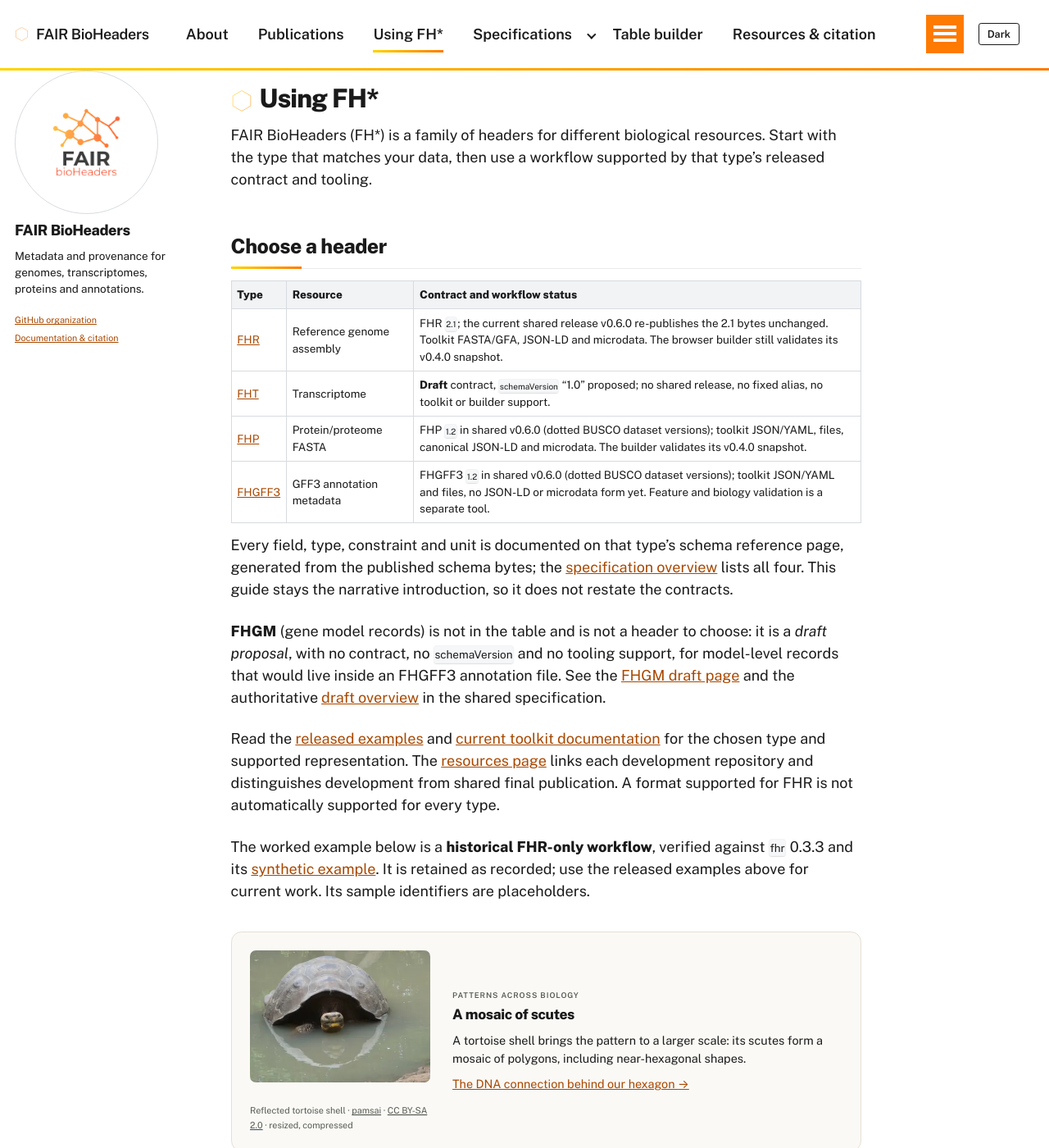
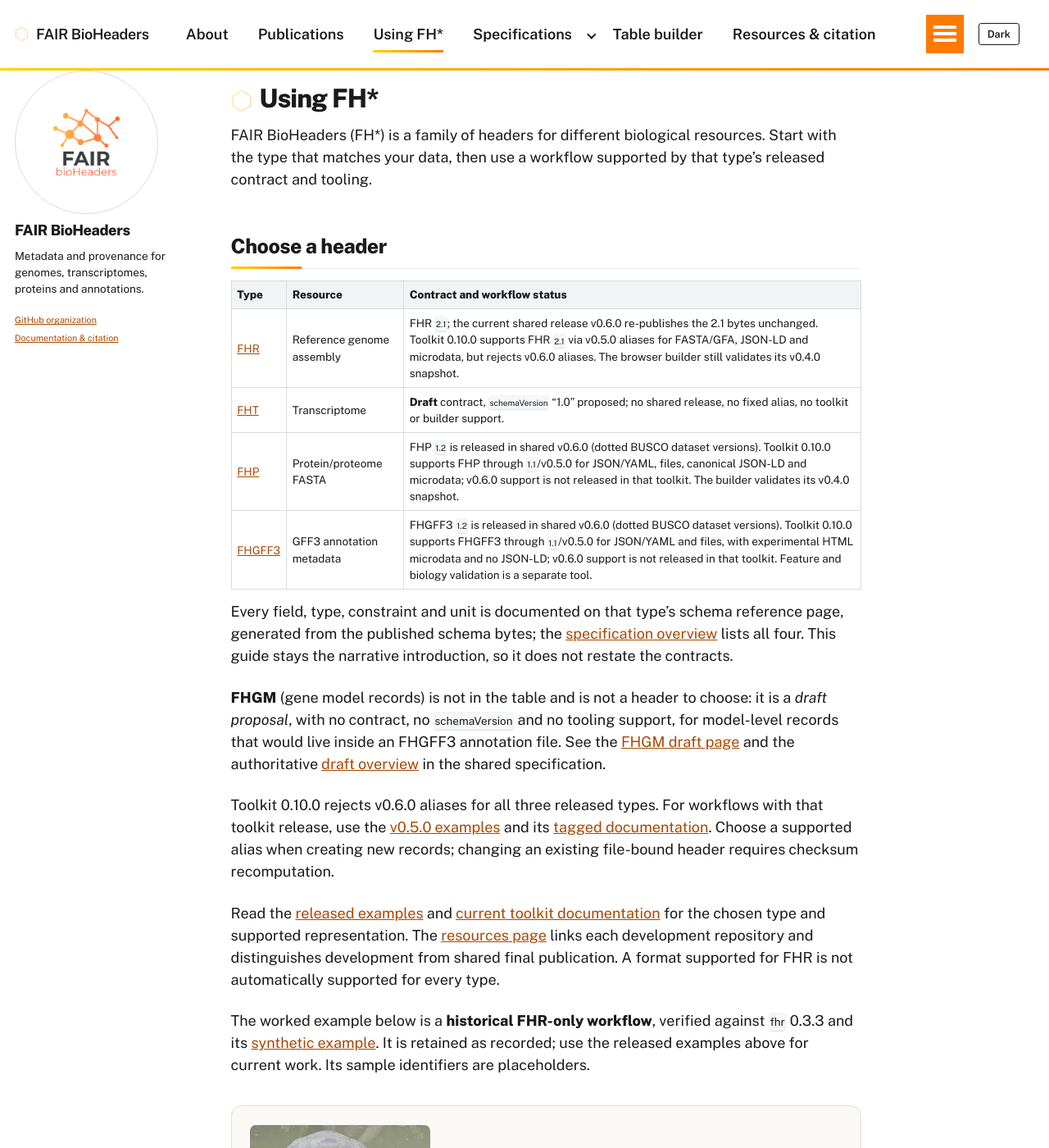
Before and after one commit to FAIR-bioHeaders/fair-bioheaders.github.io, a Jekyll site: the page built from _pages/guide.md, in a window 1280 px wide and 1400 px high. Shown: the whole window at 82% size. Built offline with Jekyll 4.4.1, drawn with Linux system fonts in a browser that asks for light colours; some of the changed text lies outside the part shown.

Commit message:
Clarify toolkit compatibility after the v0.6.0 documentation refresh (#58)
* docs: distinguish FHP contract release from toolkit support

* docs: correct FHGFF3 toolkit and experimental microdata status

* docs: explain FHR release alias support in toolkit 0.10.0

```diff
--- a/_pages/guide.md
+++ b/_pages/guide.md
@@ -12,10 +12,10 @@ that type's released contract and tooling.
 
 | Type | Resource | Contract and workflow status |
 | --- | --- | --- |
-| [FHR](/specifications/fhr/) | Reference genome assembly | FHR `2.1`; the current shared release v0.6.0 re-publishes the 2.1 bytes unchanged. Toolkit FASTA/GFA, JSON-LD and microdata. The browser builder still validates its v0.4.0 snapshot. |
+| [FHR](/specifications/fhr/) | Reference genome assembly | FHR `2.1`; the current shared release v0.6.0 re-publishes the 2.1 bytes unchanged. Toolkit 0.10.0 supports FHR `2.1` via v0.5.0 aliases for FASTA/GFA, JSON-LD and microdata, but rejects v0.6.0 aliases. The browser builder still validates its v0.4.0 snapshot. |
 | [FHT](/specifications/fht/) | Transcriptome | **Draft** contract, `schemaVersion` "1.0" proposed; no shared release, no fixed alias, no toolkit or builder support. |
-| [FHP](/specifications/fhp/) | Protein/proteome FASTA | FHP `1.2` in shared v0.6.0 (dotted BUSCO dataset versions); toolkit JSON/YAML, files, canonical JSON-LD and microdata. The builder validates its v0.4.0 snapshot. |
-| [FHGFF3](/specifications/fhgff3/) | GFF3 annotation metadata | FHGFF3 `1.2` in shared v0.6.0 (dotted BUSCO dataset versions); toolkit JSON/YAML and files, no JSON-LD or microdata form yet. Feature and biology validation is a separate tool. |
+| [FHP](/specifications/fhp/) | Protein/proteome FASTA | FHP `1.2` is released in shared v0.6.0 (dotted BUSCO dataset versions). Toolkit 0.10.0 supports FHP through `1.1`/v0.5.0 for JSON/YAML, files, canonical JSON-LD and microdata; v0.6.0 support is not released in that toolkit. The builder validates its v0.4.0 snapshot. |
+| [FHGFF3](/specifications/fhgff3/) | GFF3 annotation metadata | FHGFF3 `1.2` is released in shared v0.6.0 (dotted BUSCO dataset versions). Toolkit 0.10.0 supports FHGFF3 through `1.1`/v0.5.0 for JSON/YAML and files, with experimental HTML microdata and no JSON-LD; v0.6.0 support is not released in that toolkit. Feature and biology validation is a separate tool. |
 
 Every field, type, constraint and unit is documented on that type's schema reference
 page, generated from the published schema bytes; the
@@ -28,6 +28,8 @@ support, for model-level records that would live inside an FHGFF3 annotation fil
 See the [FHGM draft page](/specifications/fhgm/) and the authoritative
 [draft overview](https://github.com/FAIR-bioHeaders/FAIR-bioHeaders-Specification/blob/main/docs/FHGM.md)
 in the shared specification.
+
+Toolkit 0.10.0 rejects v0.6.0 aliases for all three released types. For workflows with that toolkit release, use the [v0.5.0 examples](https://github.com/FAIR-bioHeaders/FAIR-bioHeaders-Specification/tree/v0.5.0/examples) and its [tagged documentation](https://github.com/FAIR-bioHeaders/FAIR-bioHeaders-Tools/tree/v0.10.0). Choose a supported alias when creating new records; changing an existing file-bound header requires checksum recomputation.
 
 Read the [released examples](https://github.com/FAIR-bioHeaders/FAIR-bioHeaders-Specification/tree/v0.6.0/examples)
 and [current toolkit documentation](https://github.com/FAIR-bioHeaders/FAIR-bioHeaders-Tools)
@@ -126,7 +128,7 @@ fhr-validate genome.fhr.json
 - **FHP** describes protein FASTA and **FHGFF3** describes annotation metadata.
   Their schemaVersion `"1.0"` contracts are included alongside FHR in the
   [shared specification v0.4.0](https://github.com/FAIR-bioHeaders/FAIR-bioHeaders-Specification/releases/tag/v0.4.0).
-  FHP/FHGFF3 JSON-LD and HTML microdata are still follow-up work.
+  Toolkit 0.10.0 supports FHP canonical JSON-LD and HTML microdata, plus experimental FHGFF3 HTML microdata; FHGFF3 JSON-LD remains follow-up work.
 - **File-carried metadata** travels with the sequence in `;~` (FASTA) or `#~`
   (GFA) header comments, so the metadata cannot drift away from the data it
   describes. **Repository metadata** is held by the archive that stores the
--- a/scripts/schema-snapshots/notes/fhr.json
+++ b/scripts/schema-snapshots/notes/fhr.json
@@ -3,7 +3,7 @@
     "schema": {
       "units": "URL",
       "notes": [
-        "New files should cite the fixed URL of the release they target, preferably `https://w3id.org/fair-bioheaders/fhr/v0.6.0` — the same 2.1 bytes v0.5.0 published, re-published unchanged. The raw-main URL selects the reader's current schema and has no fallback to an older release.",
+        "New files should cite the fixed URL of the release they target, preferably `https://w3id.org/fair-bioheaders/fhr/v0.6.0` — the same 2.1 bytes v0.5.0 published, re-published unchanged. The raw-main URL selects the reader's current schema and has no fallback to an older release. Toolkit 0.10.0 rejects the v0.6.0 alias despite those identical bytes. New FHR 2.1 records intended for toolkit 0.10.0 must target a supported alias such as `https://w3id.org/fair-bioheaders/fhr/v0.5.0`.",
         "FHR's own `schema` value has never been pattern-constrained, so an unusual value is read as FHR and checked against the current FHR contract (rule V5 in docs/SCHEMA-VERSIONS.md)."
       ]
     },
@@ -303,7 +303,7 @@
       "None of the linked forms carries `x-` extension fields: writers omit them and say which (J9, M5, X9)."
     ],
     "tooling": [
-      "`fair-bioheaders` 0.10.0 (PyPI) bundles the v0.5.0 schemas — byte-identical to the FHR 2.1 bytes shared release v0.6.0 re-publishes — and implements FHR 2.1, including extension fields, for `combine`, `verify`, `validate`, `convert`, `strip`, `verify-links` and `assess`.",
+      "`fair-bioheaders` 0.10.0 (PyPI) bundles the v0.5.0 schemas — byte-identical to the FHR 2.1 bytes shared release v0.6.0 re-publishes — and implements FHR 2.1, including extension fields, for `combine`, `verify`, `validate`, `convert`, `strip`, `verify-links` and `assess`. Schema selection uses the release URL: 0.10.0 rejects v0.6.0 aliases. For new FHR 2.1 records intended for 0.10.0, cite a supported alias such as `https://w3id.org/fair-bioheaders/fhr/v0.5.0`; v0.6.0 remains the current contract URL.",
       "The browser table builder on this site validates against its documented **v0.4.0** snapshot (`schemaVersion` 2.0), not the current release: extension fields cannot be produced there yet. Tracked in fair-bioheaders.github.io#15.",
       "`bioheaders verify-links` checks a genome's own header bytes; parent linking is an FHP/FHT/FHGFF3 feature, not an FHR one."
     ],
```
Also changed, not shown: _includes/schema/fhr-reference.html (+2 -2 lines), docs/schema-reference.md (+2 -0 lines).
